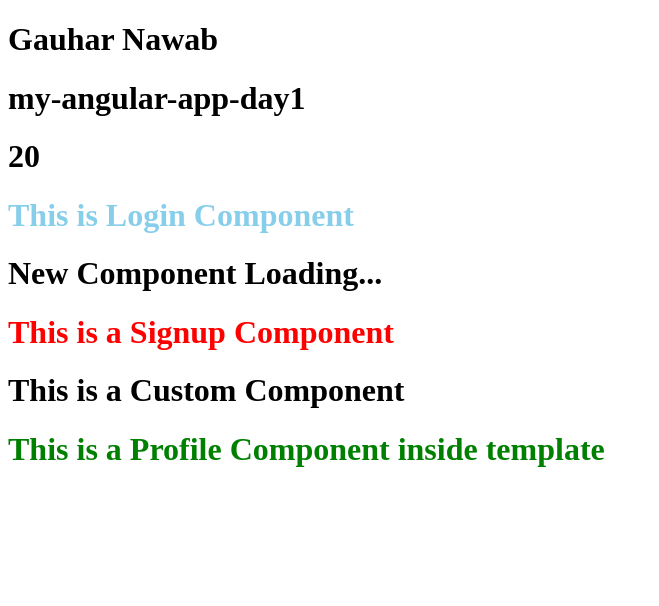
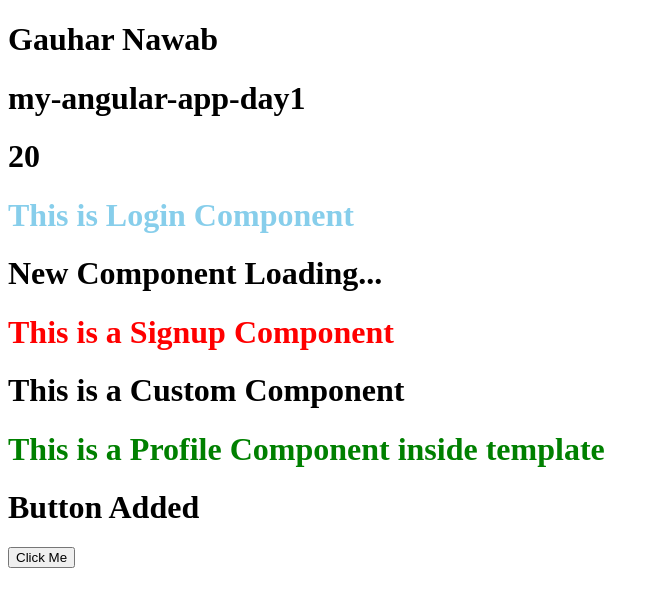
Before and after one commit to devgauharnawab/Angular-Daily-Practice, an Angular app: page / in a window 1280 px wide. Shown: the top 606 px of the page, without its empty margins (0-659 px from the left). Built offline with nearby package versions, Linux system fonts and the light colour scheme.

Commit message:
in this commit i added a new button and learn how to call and how to use in other function

```diff
--- a/src/app/app.html
+++ b/src/app/app.html
@@ -14,3 +14,7 @@
 <h1>This is a Custom Component</h1>
 
 <app-profile></app-profile>
+
+<h1>Button Added</h1>
+
+<button (click) = "showAlert()">Click Me</button>
--- a/src/app/app.ts
+++ b/src/app/app.ts
@@ -20,4 +20,9 @@ export class App {
   getName(){
     return this.name;
   }
+
+  showAlert(){
+    alert("Hello Gauhar Nawab");
+    console.log("Server Connected");
+  }
 }
```
